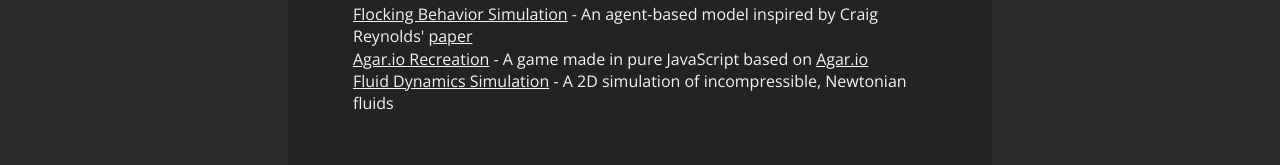
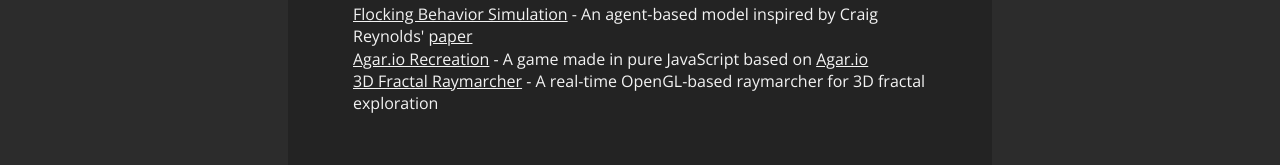
Before and after one commit to TobiasBerman/website, a plain HTML site: page projects.html in a window 1280 px wide. Shown: the part 399-564 px from the top of the page. Drawn offline with nearby package versions, Linux system fonts and the light colour scheme.

Commit message:
Update projects.html

```diff
--- a/projects.html
+++ b/projects.html
@@ -36,7 +36,7 @@
                     <ul class="projects-list">
                         <li><a target="_blank" href="boids/index.html">Flocking Behavior Simulation</a> - An agent-based model inspired by Craig Reynolds' <a target="_blank" href="https://www.red3d.com/cwr/papers/1987/boids.html">paper</a></li>
                         <li><a target="_blank" href="agario/index.html">Agar.io Recreation</a> - A game made in pure JavaScript based on <a target="_blank" href="https://agar.io">Agar.io</a></li>
-                        <li><a href="">Fluid Dynamics Simulation</a> - A 2D simulation of incompressible, Newtonian fluids</li>
+                        <li><a href="https://github.com/TobiasBerman/raymarching">3D Fractal Raymarcher</a> - A real-time OpenGL-based raymarcher for 3D fractal exploration</li>
                     </ul>
                 </p>
 
```
